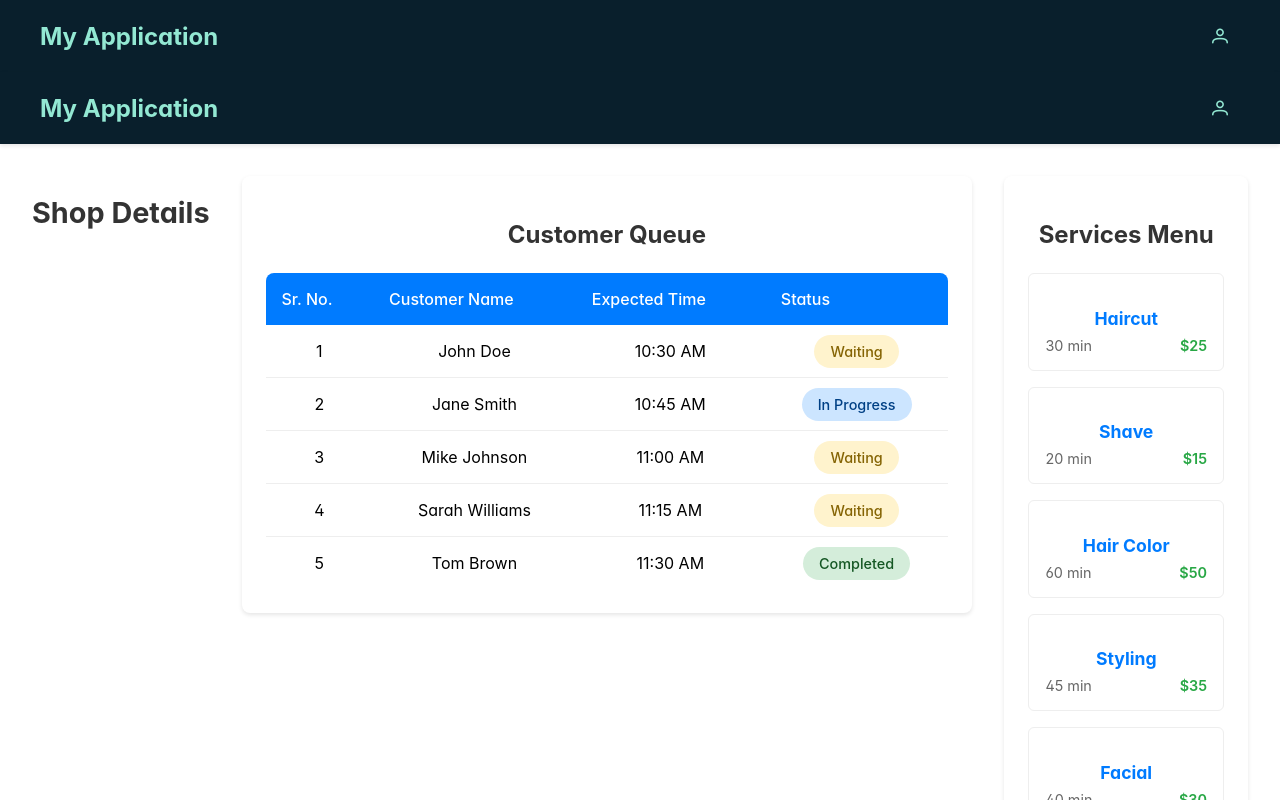
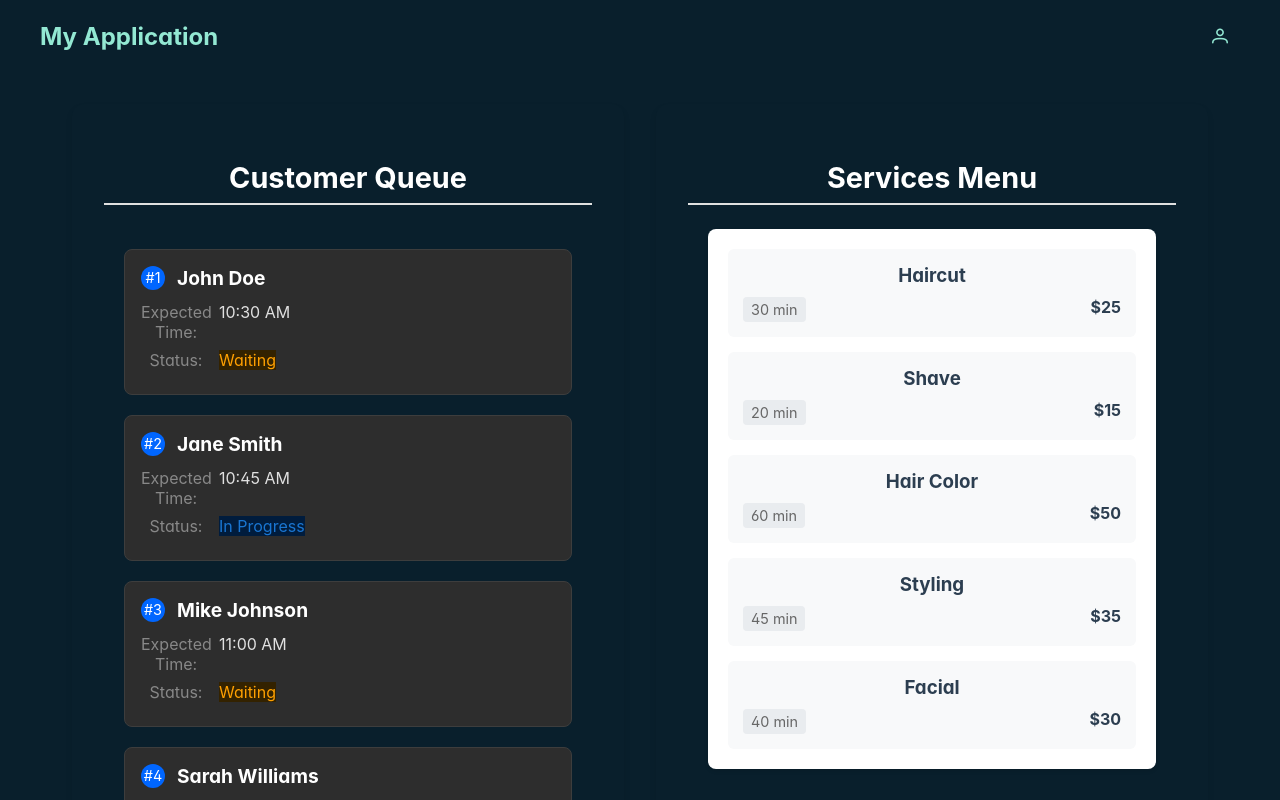
Before and after one commit to vansh017/Appointment-Manager-FE, a React (Create React App) app in the folder appointment-manager/: page /shop/1 in a window 1280 px wide. Shown: the top 800 px of the page. Built offline with nearby package versions, Linux system fonts and the light colour scheme.

Commit message:
customer queue css changed

```diff
--- a/appointment-manager/src/components/CustomerQueue/CustomerQueue.css
+++ b/appointment-manager/src/components/CustomerQueue/CustomerQueue.css
@@ -1,64 +1,95 @@
-.customer-queue {
-  background-color: white;
-  border-radius: 8px;
-  box-shadow: 0 2px 4px rgba(0, 0, 0, 0.1);
-  padding: 1.5rem;
+body {
+  background-color: #091f2c;
+  margin: 0;
+  padding: 0;
 }
 
-.customer-queue h2 {
-  color: #333;
-  margin-bottom: 1.5rem;
+.customer-queue-container {
+  background-color: #091f2c;
+  padding: 20px;
+  min-height: 100vh;
+  width: 100%;
+  box-sizing: border-box;
 }
 
-table {
-  width: 100%;
-  border-collapse: separate;
-  border-spacing: 0;
+.customer-cards-container {
+
+  display: grid;
+  grid-template-columns: 1fr;
+  gap: 20px;
+  margin-bottom: 20px;
+  max-width: 600px;
+  margin-left: auto;
+  margin-right: auto;
 }
 
-th {
-  background-color: #007bff;
-  color: white;
-  padding: 1rem;
-  text-align: left;
-  font-weight: 500;
+.customer-card {
+  background-color: #2d2d2d;
+  border-radius: 8px;
+  padding: 16px;
+  cursor: pointer;
+  transition: transform 0.2s, box-shadow 0.2s;
+  border: 1px solid #3d3d3d;
 }
 
-th:first-child {
-  border-top-left-radius: 8px;
+.customer-card:hover {
+  transform: translateY(-2px);
+  box-shadow: 0 4px 12px rgba(0, 0, 0, 0.2);
+  border-color: #4a4a4a;
 }
 
-th:last-child {
-  border-top-right-radius: 8px;
+.card-header {
+  display: flex;
+  align-items: center;
+  margin-bottom: 12px;
 }
 
-td {
-  padding: 1rem;
-  border-bottom: 1px solid #eee;
+.customer-number {
+  background-color: #0066ff;
+  color: white;
+  width: 24px;
+  height: 24px;
+  border-radius: 50%;
+  display: flex;
+  align-items: center;
+  justify-content: center;
+  font-size: 0.9rem;
+  margin-right: 12px;
 }
 
-tr:last-child td {
-  border-bottom: none;
+.customer-name {
+  color: #ffffff;
+  margin: 0;
+  font-size: 1.2rem;
 }
 
-.status-badge {
-  padding: 0.5rem 1rem;
-  border-radius: 20px;
-  font-size: 0.9rem;
-  font-weight: 500;
+.info-row {
+  display: flex;
+  margin-bottom: 8px;
+}
+
+.info-label {
+  color: #888;
+  width: 70px;
+  flex-shrink: 0;
+}
+
+.info-value {
+  color: #e0e0e0;
+  margin-left: 8px;
 }
 
 .status-waiting {
-  background-color: #fff3cd;
-  color: #856404;
+  background-color: #332200;
+  color: #ffa000;
 }
 
 .status-progress {
-  background-color: #cce5ff;
-  color: #004085;
+  background-color: #001c3d;
+  color: #1976d2;
 }
 
 .status-completed {
-  background-color: #d4edda;
-  color: #155724;
+  background-color: #0a2912;
+  color: #388e3c;
 }
--- a/appointment-manager/src/components/CustomerQueue/CustomerQueue.js
+++ b/appointment-manager/src/components/CustomerQueue/CustomerQueue.js
@@ -39,34 +39,31 @@ const CustomerQueue = () => {
   };
 
   return (
-    <div className="customer-queue">
-      <h2>Customer Queue</h2>
-      <table>
-        <thead>
-          <tr>
-            <th>Sr. No.</th>
-            <th>Customer Name</th>
-            <th>Expected Time</th>
-            <th>Status</th>
-          </tr>
-        </thead>
-        <tbody>
-          {queueData.map((customer, index) => (
-            <tr key={customer.id}>
-              <td>{index + 1}</td>
-              <td>{customer.name}</td>
-              <td>{customer.expectedTime}</td>
-              <td>
+    <div className="customer-queue-container">
+      <div className="customer-cards-container">
+        {queueData.map((customer, index) => (
+          <div key={customer.id} className="customer-card">
+            <div className="card-header">
+              <span className="customer-number">#{index + 1}</span>
+              <h3 className="customer-name">{customer.name}</h3>
+            </div>
+            <div className="card-content">
+              <div className="info-row">
+                <span className="info-label">Expected Time:</span>
+                <span className="info-value">{customer.expectedTime}</span>
+              </div>
+              <div className="info-row">
+                <span className="info-label">Status:</span>
                 <span
-                  className={`status-badge ${getStatusClass(customer.status)}`}
+                  className={`info-value ${getStatusClass(customer.status)}`}
                 >
                   {customer.status}
                 </span>
-              </td>
-            </tr>
-          ))}
-        </tbody>
-      </table>
+              </div>
+            </div>
+          </div>
+        ))}
+      </div>
     </div>
   );
 };
--- a/appointment-manager/src/components/ShopMenu/ShopMenu.css
+++ b/appointment-manager/src/components/ShopMenu/ShopMenu.css
@@ -1,51 +1,52 @@
 .shop-menu {
   background-color: white;
   border-radius: 8px;
+  padding: 20px;
   box-shadow: 0 2px 4px rgba(0, 0, 0, 0.1);
-  padding: 1.5rem;
+  margin: 20px;
 }
 
 .shop-menu h2 {
   color: #333;
-  margin-bottom: 1.5rem;
+  margin-bottom: 20px;
+  text-align: center;
 }
 
 .menu-items {
-  display: flex;
-  flex-direction: column;
-  gap: 1rem;
+  display: grid;
+  gap: 15px;
 }
 
 .menu-item {
-  padding: 1rem;
-  border: 1px solid #eee;
+  background-color: #f8f9fa;
   border-radius: 6px;
-  transition: all 0.2s ease;
+  padding: 15px;
+  transition: transform 0.2s;
 }
 
 .menu-item:hover {
-  border-color: #007bff;
   transform: translateY(-2px);
 }
 
 .menu-item h3 {
-  color: #007bff;
-  margin-bottom: 0.5rem;
-  font-size: 1.1rem;
+  color: #2c3e50;
+  margin: 0 0 10px 0;
 }
 
 .item-details {
   display: flex;
   justify-content: space-between;
   color: #666;
-  font-size: 0.9rem;
 }
 
 .duration {
-  color: #666;
+  background-color: #e9ecef;
+  padding: 4px 8px;
+  border-radius: 4px;
+  font-size: 0.9em;
 }
 
 .price {
-  font-weight: 600;
-  color: #28a745;
+  font-weight: bold;
+  color: #2c3e50;
 }
--- a/appointment-manager/src/components/ShopMenu/ShopMenu.js
+++ b/appointment-manager/src/components/ShopMenu/ShopMenu.js
@@ -12,7 +12,6 @@ const ShopMenu = () => {
 
   return (
     <div className="shop-menu">
-      <h2>Services Menu</h2>
       <div className="menu-items">
         {menuItems.map((item) => (
           <div key={item.id} className="menu-item">
--- a/appointment-manager/src/pages/ShopDetails.css
+++ b/appointment-manager/src/pages/ShopDetails.css
@@ -1,31 +1,62 @@
-.shop-details {
-  display: flex;
-  padding: 2rem;
-  gap: 2rem;
-  min-height: calc(100vh - 64px);
+.shop-details-container {
+  min-height: 100vh;
+  background-color: #091f2c;
 }
 
-.shop-info {
-  margin-bottom: 2rem;
+.shop-details-content {
+  max-width: 1200px;
+  margin: 0 auto;
+  padding: 2rem;
 }
 
-.shop-info h1 {
-  color: #333;
-  font-size: 1.8rem;
-  margin-bottom: 1rem;
+.shop-header {
+  text-align: center;
+  margin-bottom: 2rem;
+  padding: 2rem 0;
 }
 
-.queue-section {
-  flex: 3; /* 75% */
+.shop-header h1 {
+  color: #2c3e50;
+  font-size: 2.5rem;
+  margin-bottom: 0.5rem;
 }
 
-.menu-section {
-  flex: 1; /* 25% */
+.shop-header p {
+  color: #7f8c8d;
+  font-size: 1.1rem;
+}
+
+.shop-info-grid {
+  display: grid;
+  grid-template-columns: 1fr 1fr;
+  gap: 2rem;
+}
+
+.queue-section, .menu-section {
+  background: #091f2c;
+  border-radius: 12px;
+  padding: 2rem;
+  box-shadow: 0 4px 6px rgba(0, 0, 0, 0.1);
+}
+
+.queue-section h2, .menu-section h2 {
+  color: white;
+  margin-bottom: 1.5rem;
+  font-size: 1.8rem;
+  border-bottom: 2px solid #e0e0e0;
+  padding-bottom: 0.5rem;
 }
 
 @media (max-width: 768px) {
-  .shop-details {
-    flex-direction: column;
+  .shop-info-grid {
+    grid-template-columns: 1fr;
+  }
+
+  .shop-details-content {
     padding: 1rem;
   }
+
+  .shop-header h1 {
+    font-size: 2rem;
+  }
 }
--- a/appointment-manager/src/pages/ShopDetails.js
+++ b/appointment-manager/src/pages/ShopDetails.js
@@ -9,18 +9,20 @@ const ShopDetails = () => {
   const { shopId } = useParams();
 
   return (
-    <div>
-      <Header />
-      <div className="shop-details">
-        <div className="shop-info">
-          <h1>Shop Details</h1>
-          {/* You can add shop information here using the shopId */}
-        </div>
-        <div className="queue-section">
-          <CustomerQueue shopId={shopId} />
-        </div>
-        <div className="menu-section">
-          <ShopMenu shopId={shopId} />
+    <div
+      className="shop-details-container"
+      style={{ backgroundColor: "#091f2c" }}
+    >
+      <div className="shop-details-content">
+        <div className="shop-info-grid">
+          <div className="queue-section">
+            <h2>Customer Queue</h2>
+            <CustomerQueue shopId={shopId} />
+          </div>
+          <div className="menu-section">
+            <h2>Services Menu</h2>
+            <ShopMenu shopId={shopId} />
+          </div>
         </div>
       </div>
     </div>
```
